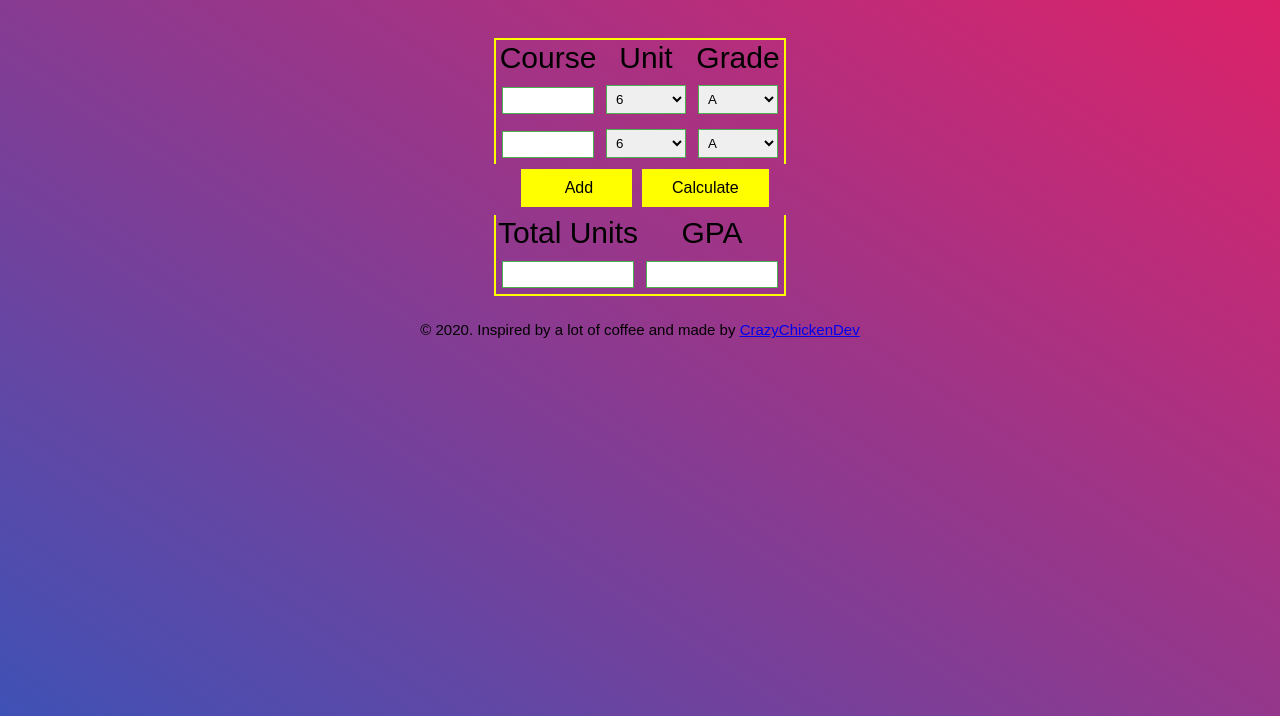
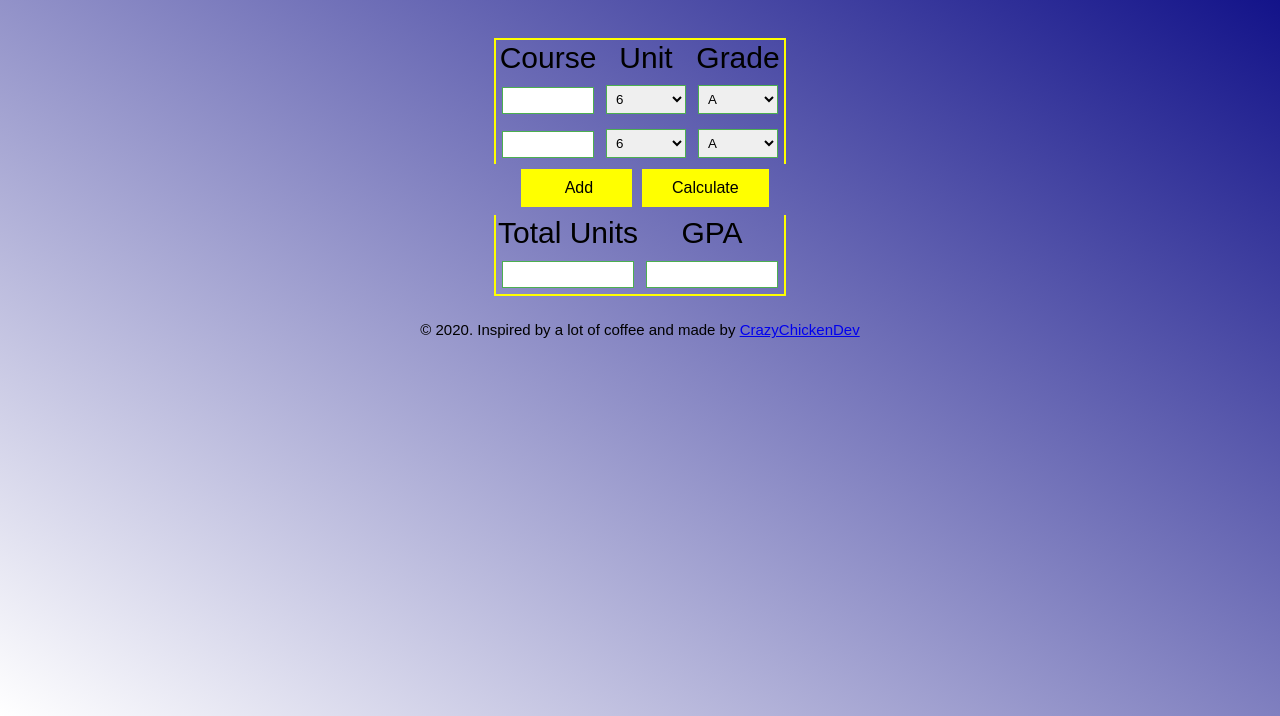
Before and after one commit to CrazyChickenDev/CPE461-CGPA-Calculator, a plain HTML site: page index.html in a window 1280 px wide. Shown: the part 124-840 px from the top of the page. Drawn offline with Linux system fonts and the light colour scheme.

Commit message:
edited index.html

```diff
--- a/css/main.css
+++ b/css/main.css
@@ -7,7 +7,7 @@ main {
 }
 
 body {
-	background-image: linear-gradient(to top right, #3f51b5, #e91e63);
+	background-image: linear-gradient(to top right,white, navy);
 	min-height: 100vh;
 	margin: 0;
 	font-family: 'Cursive', sans-serif;
```
